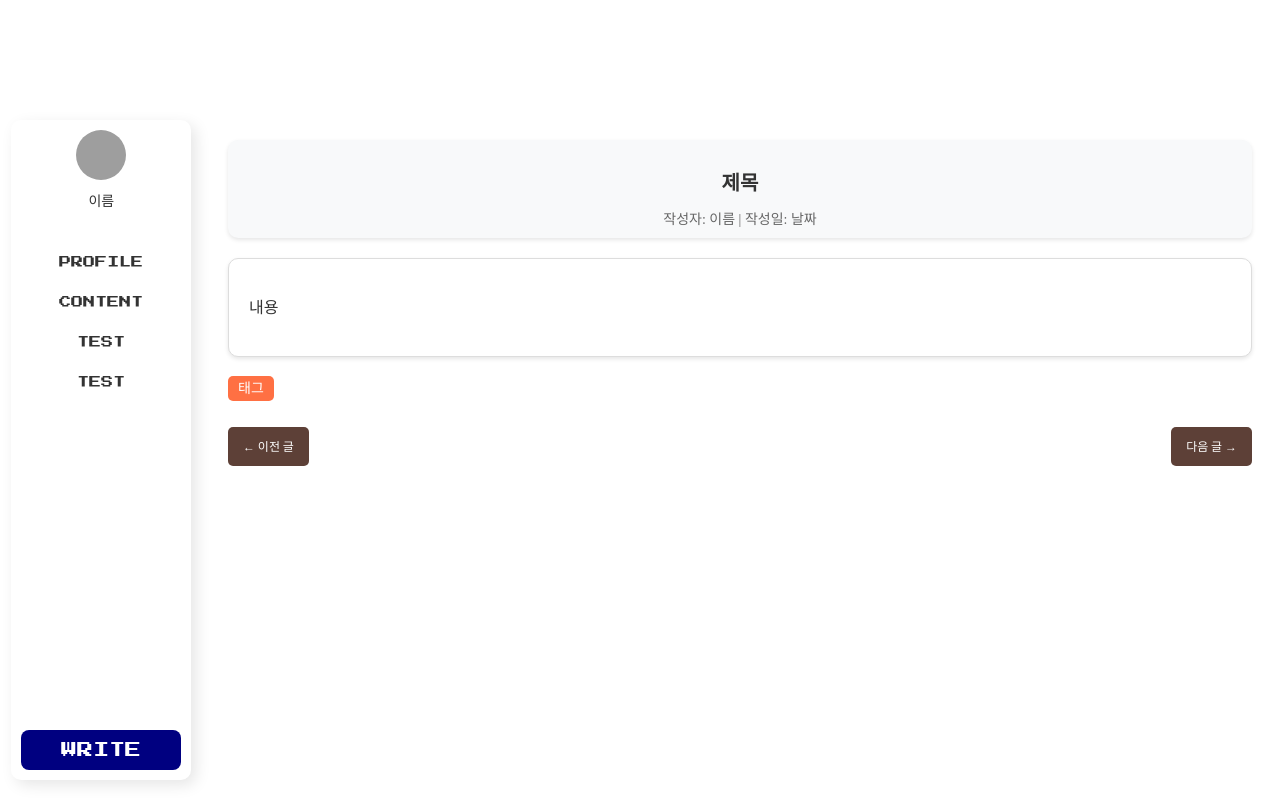
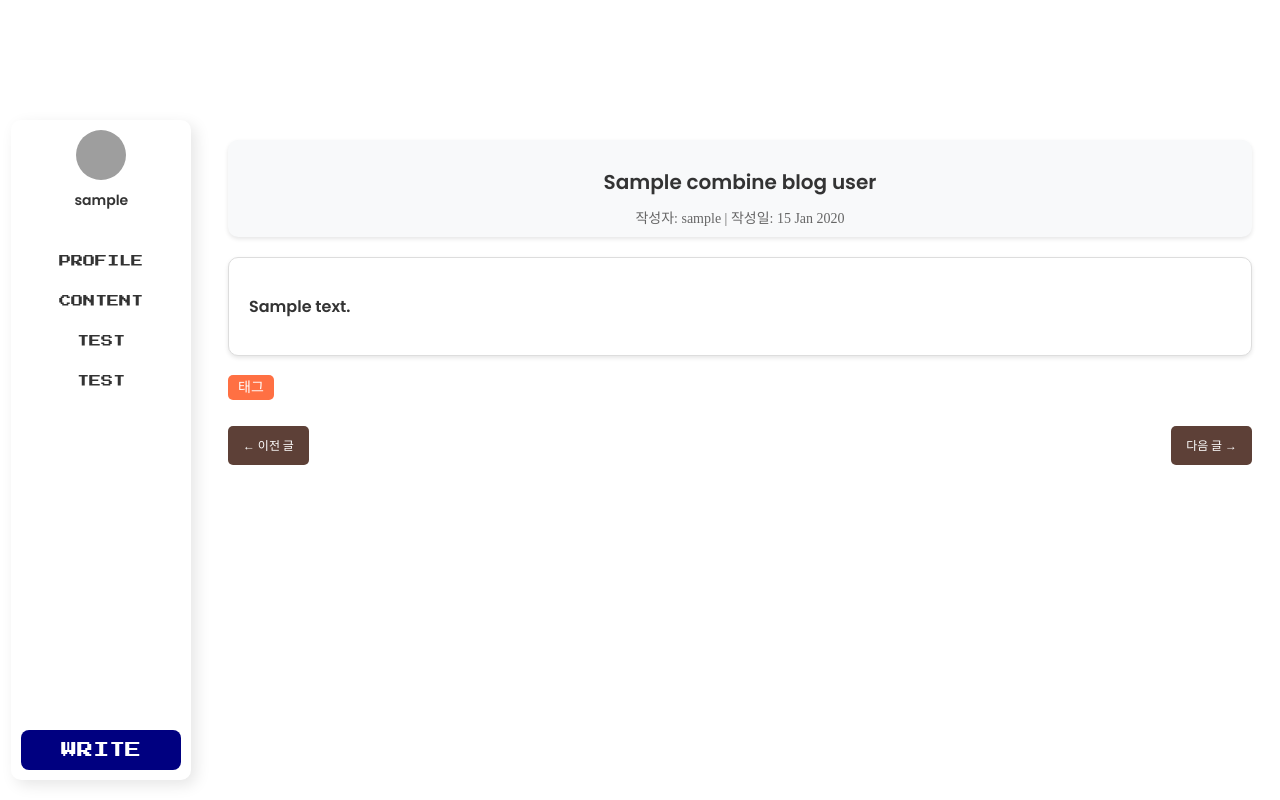
Before and after one commit to taeyang0206/malog, a Node server app: template views/about.ejs in a window 1280 px wide. Run offline with Node 20, Linux system fonts and the light colour scheme; the template is opened without the code that fills it: most values are stand-ins (such as "Sample title", 1, 10 or a date in 2020); some libraries are stand-ins or nearby versions; grey boxes are pictures that could not be loaded.

Commit message:
feat: 블로그 내용 불러오는 controller와 view 파일 연결

```diff
--- a/controller/blogController.js
+++ b/controller/blogController.js
@@ -36,7 +36,10 @@ const getOneBlog = async (bloguuid) =>
     {
         const [ blog ] = await connection.query(`SELECT * FROM blog WHERE bloguuid = ?`, [bloguuid]);
 
-        return blog;
+        const updatedBlog = blog.map(post => ({ ...post,
+            created_at: format(new Date(post.created_at), "yyyy-MM-dd HH:mm:ss")}));
+
+        return updatedBlog;
     }
     catch(error)
     {
--- a/controller/mainController.js
+++ b/controller/mainController.js
@@ -27,7 +27,7 @@ const connectUserBlog = async (req, res) =>
             ]
         )
 
-        const data = blogData.map(post => ({...post, userdata}));
+        const data = blogData.map(post => ({...post, useruuid: userdata[0].useruuid, username: userdata[0].username}));
 
         const locals =
         {
@@ -49,7 +49,7 @@ const connectUserOneBlog = async (req, res) =>
 
     try
     {
-        const [ blog, username ] =  await Promise.all
+        const [ blog, user ] =  await Promise.all
         (
             [
                 getOneBlog(bloguuid),
@@ -57,7 +57,7 @@ const connectUserOneBlog = async (req, res) =>
             ]
         )
 
-        const combineBlogUser = blog.map(post => ({...post, username}));
+        const combineBlogUser = blog.map(post => ({...post, useruuid: user[0].useruuid, username: user[0].username}));
 
         locals =
         {
--- a/views/about.ejs
+++ b/views/about.ejs
@@ -8,7 +8,11 @@
         <section class="left-sidebar">
             <div class="user-info">
                 <img src="user-profile.jpg" alt="User Profile" class="user-profile-img">
-                <p class="user-name">이름</p>
+                <% if (combineBlogUser.length > 0 && combineBlogUser[0]) { %>
+                    <p class="user-name"><%= combineBlogUser[0].username %></p>
+                <% } else { %>
+                    <p>No username available</p>
+                <% } %>
             </div>
             <ul>
                 <li><a href="#">PROFILE</a></li>
@@ -22,11 +26,19 @@
         <!-- 블로그 글 상세 페이지 -->
         <section class="content">
             <div class="post-header">
-                <h2 class="post-title">제목</h2>
-                <p class="post-meta">작성자: 이름 | 작성일: 날짜</p>
+                <% if (combineBlogUser.length > 0 && combineBlogUser[0]) { %>
+                    <h2 class="post-title"><%= combineBlogUser[0].title %></h2>
+                    <p class="post-meta">작성자: <%= combineBlogUser[0].username %> | 작성일: <%= combineBlogUser[0].created_at %></p>
+                <% } else { %>
+                    <p>No username available</p>
+                <% } %>
             </div>
             <div class="post-content">
-                <p>내용</p>
+                <% if (combineBlogUser.length > 0 && combineBlogUser[0]) { %>
+                    <p><%= combineBlogUser[0].content %></p>
+                <% } else { %>
+                    <p>No username available</p>
+                <% } %>
             </div>
             <div class="post-tags">
                     <span>태그</span>
```
